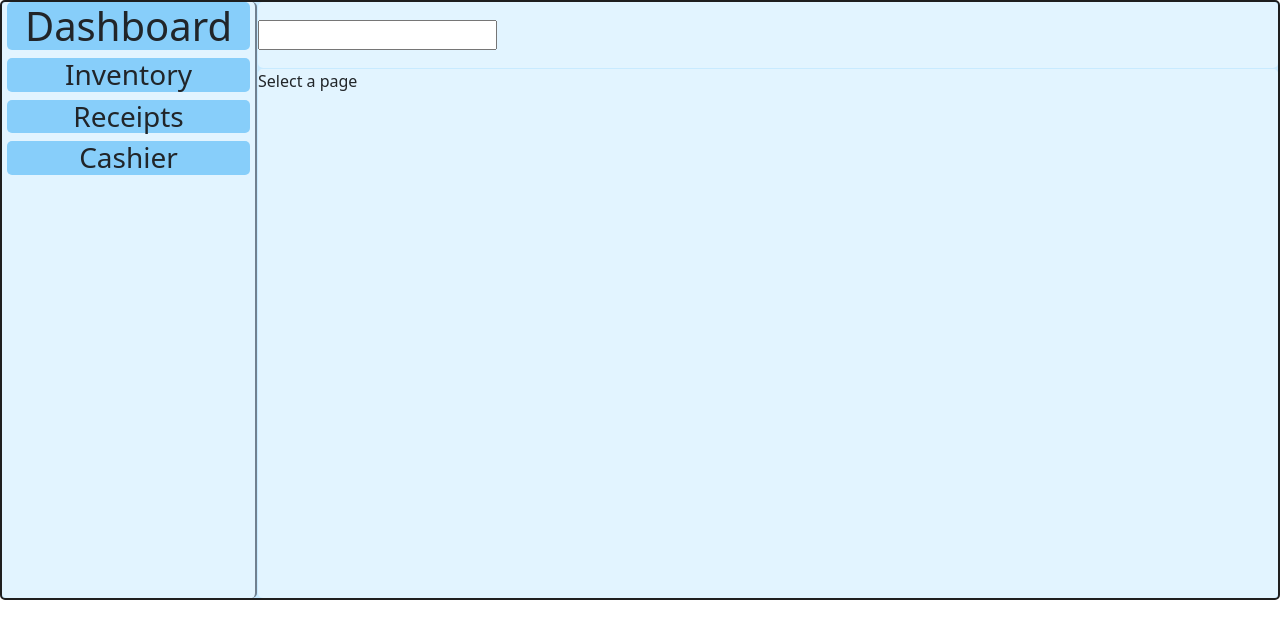
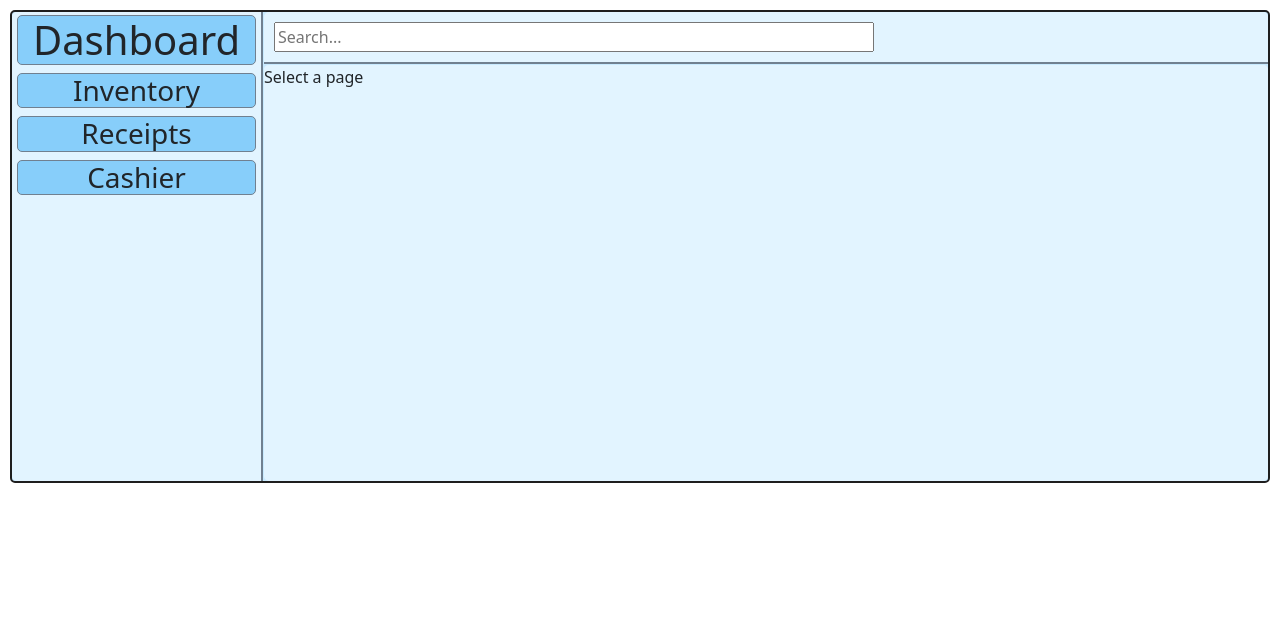
Before and after one commit to titisaka/PPiIT-Group-Project, a React (Vite) app in the folder frontend/src/renderer/: page / in a window 1280 px wide. Shown: the top 638 px of the page. Built offline with nearby package versions, Linux system fonts and the light colour scheme.

Commit message:
Changed Visuals

```diff
--- a/frontend/src/renderer/src/App.jsx
+++ b/frontend/src/renderer/src/App.jsx
@@ -30,7 +30,7 @@ export default function App() {
       </div>
       <div className="search-bar">
         <form>
-          <input type='text'></input>
+          <input type='text' className="content-search" placeholder='Search...'></input>
         </form>
       </div>
       <div className="main-content">{renderPage()}</div>
--- a/frontend/src/renderer/src/Pages/InventoryTable.jsx
+++ b/frontend/src/renderer/src/Pages/InventoryTable.jsx
@@ -34,13 +34,13 @@ export default function InventoryTable(props) {
             <li className="item-value">Stock</li>
             <li className="item-value">UnitPrice</li>
             <li className="item-value">ReorderLevel</li>
-            <li className="item-value">iReorderQuantity</li>
+            <li className="item-value">ReorderQuantity</li>
             <li className="item-value">DateRecieved</li>
             <li className="item-value">LastOrder</li>
             <li className="item-value">Expiration</li>
             <li className="item-value">Warehouse</li>
             <li className="item-value">SalesVolume</li>
-            <li className="item-value">InventoryTurnoveRate}</li>
+            <li className="item-value">InventoryTurnoveRate</li>
             <li className="item-value end">Status</li>
           </ul>
           {products.map(item => {
@@ -53,8 +53,8 @@ export default function InventoryTable(props) {
                 <li className="item-value">{item.UnitPrice}</li>
                 <li className="item-value">{item.ReorderLevel}</li>
                 <li className="item-value">{item.ReorderQuantity}</li>
-                <li className="item-value">{item.DateRecieved}</li>
-                <li className="item-value">{item.LastOrder}</li>
+                <li className="item-value">{item.DateRecieved.split('T')[0]}</li>
+                <li className="item-value">{item.LastOrder.split('T')[0]}</li>
                 <li className="item-value">{item.Expiration}</li>
                 <li className="item-value">{item.Warehouse}</li>
                 <li className="item-value">{item.SalesVolume}</li>
--- a/frontend/src/renderer/src/styles.css
+++ b/frontend/src/renderer/src/styles.css
@@ -4,11 +4,12 @@ div {
 
 
 .page-layout {
+    margin: 10px;
     display: grid;
     grid-template-columns: 1fr 4fr;
     grid-template-rows: 1fr 8fr;
     grid-gap: 1px;
-    height: 600px;
+    height: auto;
     background-color: rgb(200, 234, 255);
     border: 2px solid #1e1e1e;
 
@@ -20,17 +21,23 @@ div {
 
 .sidebar {
     grid-row: 1 / span 2;
-    padding: 0%;
+    padding-top: 1%;
     border-right: 2px solid slategray;
+    border-top-right-radius: 0px;
+    border-bottom-right-radius: 0px;
     grid-template-columns: 1fr;
     grid-template-rows: 5fr;
-    h3 , h1{
+
+    h3,
+    h1 {
+        border: 1px solid slategray;
         text-align: center;
         border-radius: 5px;
         background-color: lightskyblue;
         margin-left: 5px;
         margin-right: 5px;
         padding: 30;
+
         :hover {
             color: darkblue;
         }
@@ -38,35 +45,55 @@ div {
 }
 
 .search-bar {
-    align-content:center;
+    align-content: center;
     grid-column: 2;
     grid-row: 1;
+    border-bottom: 2px solid slategray;
+    border-bottom-left-radius: 0px;
+    border-bottom-right-radius: 0px;
+}
+
+.content-search {
+    margin: 10px;
+    width: 600px
 }
 
 
-.product-list{
+.product-list {
     grid-column: 2;
     grid-row: 2;
     border: 2px solid slategray;
     background-color: wheat;
     height: 533px;
     overflow-y: scroll;
-    overflow-y: scroll;
+}
+
 .list-item {
+    display: grid;
+    min-width: 2000px;
+    grid-template-columns:
+        220px 100px 140px 80px 90px 120px 150px
+        140px 140px 200px 120px 120px 180px 80px;
     overflow-x: visible;
     border: 1px solid slategray;
     background-color: lightgray;
     list-style-type: none;
     margin: 0;
     padding: 0;
+}
+
 .item-value {
     overflow: visible;
+    padding: 10px;
+    width: auto;
+    text-align: left;
     border-right: 1px solid slategray;
     display: inline;
     white-space: nowrap;
+}
+
+
+
 .end {
     border-right: 0px;
 }
-        }
-    }
-}
```
Lines whose indentation alone changed are shown as unchanged.
